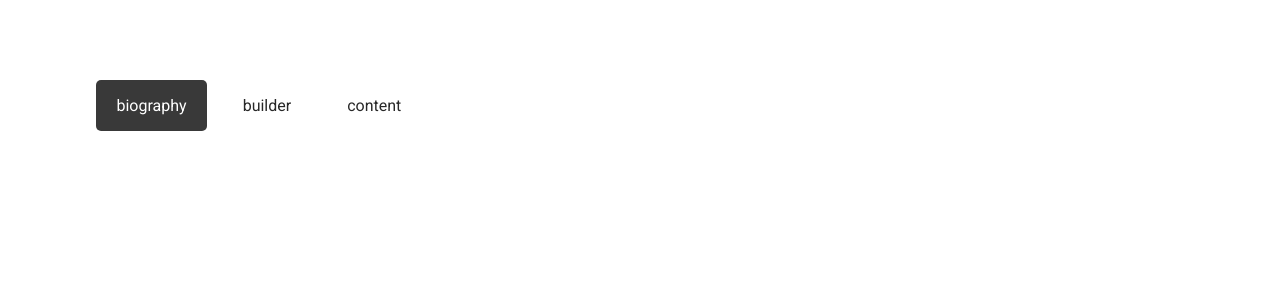
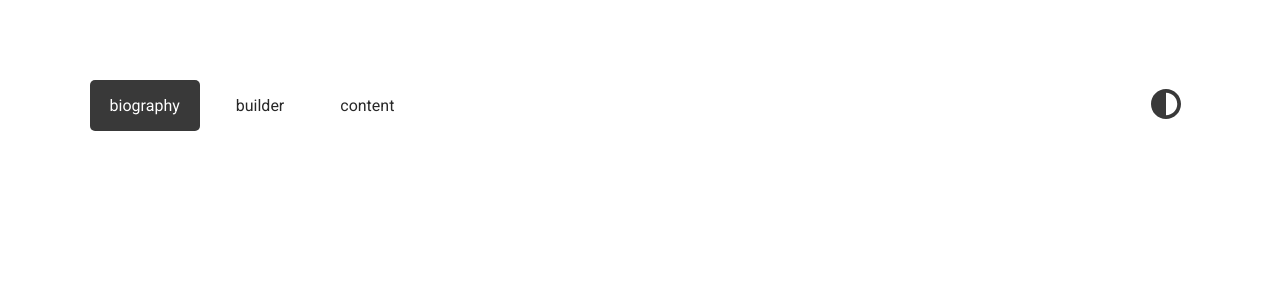
Before and after one commit to mojyseo/react-simple-app, a React (Create React App) app: page / in a window 1280 px wide. Shown: the top 300 px of the page. Built offline with nearby package versions, Linux system fonts and the light colour scheme; the HTML template or start-up script is replaced by a standard one.

Commit message:
feat: dark light modes

```diff
--- a/src/App.css
+++ b/src/App.css
@@ -5,29 +5,6 @@
   box-sizing: border-box;
 }
 
-.btn {
-  padding: 12px 20px;
-  text-decoration: none;
-  color: #ffffff;
-  background: #393939;
-  border: none;
-  border-radius: 5px;
-  cursor: pointer;
-  font-weight: bold;
-  font-size: 15px;
+body {
+  margin: 0;
 }
-.btn-dark {
-  padding: 12px 20px;
-  text-decoration: none;
-  background: #ffffff;
-  color: #393939;
-  border: none;
-  border-radius: 5px;
-  cursor: pointer;
-  font-weight: bold;
-  font-size: 15px;
-}
-.row {
-  display: flex;
-  justify-content: space-between;
-}
--- a/src/App.tsx
+++ b/src/App.tsx
@@ -4,7 +4,7 @@ import {
   Routes,
   Route,
 } from 'react-router-dom';
-
+import styled from 'styled-components';
 
 
 import './App.css';
@@ -12,6 +12,10 @@ import Navbar from "components/Navbar";
 
 import Builder from "pages/Builder"
 
+import { useAppSelector } from 'app/hooks';
+import {
+  getMode
+} from 'app/features/themeSlice';
 // import { routesTypes } from 'library/types';
 
 const routes = [
@@ -34,8 +38,10 @@ const routes = [
 
 
 function App() {
+  const mode = useAppSelector(getMode)
 
   return (
+    <AppContainer theme={mode}>
       <Router>
         <header>
           <Navbar routes={routes} />
@@ -46,7 +52,45 @@ function App() {
           ))}
         </Routes>
       </Router>
+    </AppContainer>
   );
 }
 
 export default App;
+
+const AppContainer = styled.div<{ theme: string }>`
+
+  background: ${({ theme }) => theme === "dark" ? '#222' : "#fff"};
+  padding-top: 48px;
+height: 100vh;
+overflow: auto;
+transition: background .25s ease-in-out;
+  color: ${({ theme }) => theme === "dark" ? '#fff' : "#000"};
+
+.btn {
+  padding: 12px 20px;
+  text-decoration: none;
+  color: ${({ theme }) => theme === "dark" ? '#393939' : "#fff"};
+  background: ${({ theme }) => theme === "dark" ? '#fff' : "#393939"};
+  border: none;
+  border-radius: 5px;
+  cursor: pointer;
+  font-weight: bold;
+  font-size: 15px;
+}
+.btn-dark {
+  padding: 12px 20px;
+  text-decoration: none;
+  background: ${({ theme }) => theme === "dark" ? '#393939' : "#fff"};
+  color: ${({ theme }) => theme === "dark" ? '#fff' : "#393939"};
+  border: none;
+  border-radius: 5px;
+  cursor: pointer;
+  font-weight: bold;
+  font-size: 15px;
+}
+.row {
+  display: flex;
+  justify-content: space-between;
+}
+`
--- /dev/null
+++ b/src/app/features/themeSlice.ts
@@ -0,0 +1,41 @@
+import { createSlice, } from '@reduxjs/toolkit';
+import {
+    RootState,
+    // AppThunk
+} from 'app/store';
+
+export interface themeState {
+
+    mode: 'dark' | 'light';
+}
+
+const initialState: themeState = {
+
+    mode: 'light',
+};
+
+
+
+export const themeSlice = createSlice({
+    name: 'theme',
+    initialState,
+    reducers: {
+
+        toggleMode: (state) => {
+            state.mode = state.mode === 'light' ? 'dark' : 'light';
+        },
+
+    },
+});
+
+export const { toggleMode } = themeSlice.actions;
+
+// The function below is called a selector and allows us to select a value from
+// the state. Selectors can also be defined inline where they're used instead of
+// in the slice file. For example: `useSelector((state: RootState) => state.counter.value)`
+export const getMode = (state: RootState) => state.theme.mode;
+
+// We can also write thunks by hand, which may contain both sync and async logic.
+// Here's an example of conditionally dispatching actions based on current state.
+
+export default themeSlice.reducer;
--- a/src/app/store.ts
+++ b/src/app/store.ts
@@ -1,9 +1,11 @@
 import { configureStore, ThunkAction, Action } from '@reduxjs/toolkit';
 import appReducer from 'app/features/appSlice';
+import themeReducer from 'app/features/themeSlice';
 
 export const store = configureStore({
   reducer: {
     app: appReducer,
+    theme: themeReducer,
   },
 });
 
--- a/src/components/Builder/Main.tsx
+++ b/src/components/Builder/Main.tsx
@@ -1,7 +1,7 @@
 import styled from "styled-components"
 import { stateToHTML } from 'draft-js-export-html';
 
-import { useAppSelector, } from 'app/hooks';
+import { useAppSelector } from 'app/hooks';
 import {
     getEditorState, getStyleMap
 } from 'app/features/appSlice';
--- a/src/components/Builder/Sidebar.tsx
+++ b/src/components/Builder/Sidebar.tsx
@@ -5,14 +5,19 @@ import { RichUtils } from 'draft-js';
 import { useAppSelector, useAppDispatch } from 'app/hooks';
 import {
     updateEditorState,
-    getEditorState, updateStyleMap
+    getEditorState,
+    updateStyleMap
 } from 'app/features/appSlice';
+import {
+    getMode
+} from 'app/features/themeSlice';
 
 export default function Main() {
     const colorRef: any = useRef(null)
     const sizeRef: any = useRef(null)
 
     const editorState = useAppSelector(getEditorState);
+    const mode = useAppSelector(getMode);
     const dispatch = useAppDispatch();
 
     function onColorChange(event: React.MouseEvent<HTMLElement>) {
@@ -30,7 +35,7 @@ export default function Main() {
 
 
     return (
-        <Container className="sidebar">
+        <Container className="sidebar" theme={mode}>
             <h3>Create Your Style!</h3>
 
             <div>
@@ -40,7 +45,7 @@ export default function Main() {
                     <button className="btn-dark"
                         onClick={onColorChange}
                     >
-                        save
+                        set
                     </button>
                 </div>
             </div>
@@ -52,7 +57,7 @@ export default function Main() {
                     <button className="btn-dark"
                         onClick={onSizeChange}
                     >
-                        save
+                        set
                     </button>
                 </div>
             </div>
@@ -66,7 +71,7 @@ const Container = styled.aside`
     border-radius: 10px;
     background: #000000b3;
     color: white;
-    box-shadow: 0px 4px 12px 4px rgb(31 38 135 / 37%);
+    box-shadow: 0px 4px 12px 4px ${({ theme }) => theme === 'dark' ? "#4f505c5e" : "#242a695e"} ;
     backdrop-filter: blur( 4px );
 h4 {
     font-weight:normal ;
--- a/src/components/Navbar/LinkItem.tsx
+++ b/src/components/Navbar/LinkItem.tsx
@@ -1,25 +1,28 @@
 import styled from "styled-components"
 import { Link } from "react-router-dom"
 
-type PropertiesType = { isActive?: boolean, title: string, link: string };
+type PropertiesType = { isActive?: boolean, title: string, link: string, mode: string };
 
-export default function LinkItem({ isActive, title, link }: PropertiesType) {
-    return <CustomLink isActive={!!isActive} to={link}>{title}</CustomLink>;
+export default function LinkItem({ isActive, title, link, mode }: PropertiesType) {
+    return <CustomLink theme={mode} isActive={!!isActive} to={link}>{title}</CustomLink>;
 }
 
 type CustomLinkProps = {
     isActive: boolean,
-    to: any
+    to: any,
+    theme: string,
 
 }
 
 const CustomLink = styled(Link) <CustomLinkProps>`
     padding: 16px 20px;
     margin-right: 16px;
-    text-decoration:none;color:#282828;
-        ${({ isActive }) => isActive ?
-        `color: white;
-    background: #393939;
+    text-decoration:none;
+  color: ${({ theme }) => theme === "dark" ? '#fff' : "#282828"};
+        ${({ isActive, theme }) => isActive ?
+        `
+    color: ${theme === "dark" ? '#282828' : "#fff"};
+    background: ${theme === "dark" ? '#ececec' : "#393939"};
     border-radius: 5px;`
         :
         ""}
--- a/src/components/Navbar/index.tsx
+++ b/src/components/Navbar/index.tsx
@@ -1,5 +1,11 @@
 import styled from "styled-components"
 import { useLocation } from 'react-router-dom';
+
+import { useAppSelector, useAppDispatch } from 'app/hooks';
+import {
+  getMode, toggleMode,
+} from 'app/features/themeSlice';
+
 
 import LinkItem from './LinkItem';
 // import { routesTypes } from 'library/types';
@@ -9,18 +15,55 @@ type PropertiesType = { routes: Array<Object> };
 export default function Navbar({ routes }: PropertiesType) {
   const location = useLocation();
 
+  const mode = useAppSelector(getMode);
+  const dispatch = useAppDispatch();
+
+  function toggleTheme() {
+    dispatch(toggleMode())
+  }
 
   return (
     <Container>
-      {routes?.map((item: any, key: number) => (
-        <LinkItem isActive={item.link === location.pathname} title={item.title} link={item.link} key={key} />
-      ))}
+      <LinksContainer>
+        {routes?.map((item: any, key: number) => (
+          <LinkItem mode={mode} isActive={item.link === location.pathname} title={item.title} link={item.link} key={key} />
+        ))}
+      </LinksContainer>
+      <ToggleButton onClick={toggleTheme} >
+        {mode === 'dark' ?
+          <img src="/icons/light.svg" alt="" />
+          :
+          <img src="/icons/dark.svg" alt="" />
+        }
+      </ToggleButton>
     </Container>
   );
 }
 
 const Container = styled.nav`
     display: flex;
+    justify-content: space-between;
     padding: 32px 7%;
-    margin-top: 48px;
 `
+const LinksContainer = styled.nav`
+    display: flex;
+`
+const ToggleButton = styled.button`
+    width: 48px;
+    height: 48px;
+    display: flex;
+    justify-content: center;
+    align-items: center;
+    align-content: center;
+    border: none;
+    border-radius: 24px;
+    background: #e4e4e4;
+    cursor:pointer ;
+    background: none;
+
+    img {
+      width: 30px;
+    height: 30px;
+    }
+
+    `
```
Also changed, not shown: public/icons/dark.svg (added), public/icons/light.svg (added). Lines whose indentation alone changed are shown as unchanged.
